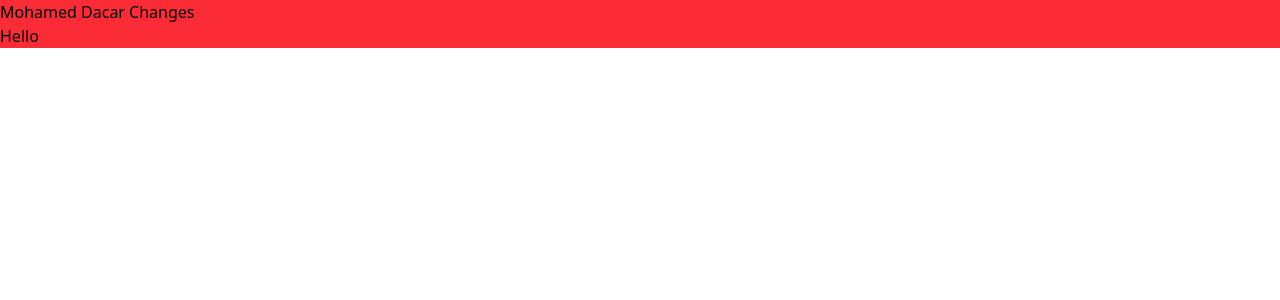
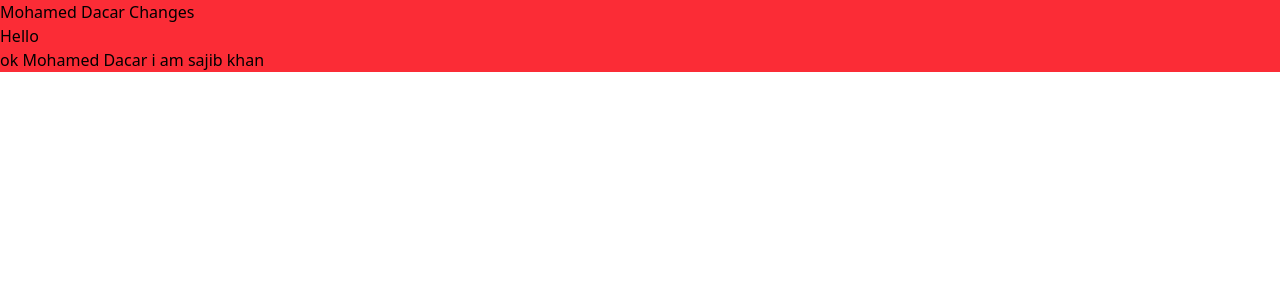
Before and after one commit to sajibkhandev/Collaboration-Finsweet-2401, a React app: page / in a window 1280 px wide. Shown: the top 300 px of the page. Built offline with nearby package versions, Linux system fonts and the light colour scheme; the HTML template or start-up script is replaced by a standard one.

Commit message:
5number commit it is

```diff
--- a/src/App.jsx
+++ b/src/App.jsx
@@ -5,6 +5,7 @@ const App = () => {
     <div className='bg-red-500'>
       <h1>Mohamed Dacar Changes</h1>
       <p>Hello</p>
+      <h1>ok Mohamed Dacar i am sajib khan</h1>
     </div>
   )
 }
```
